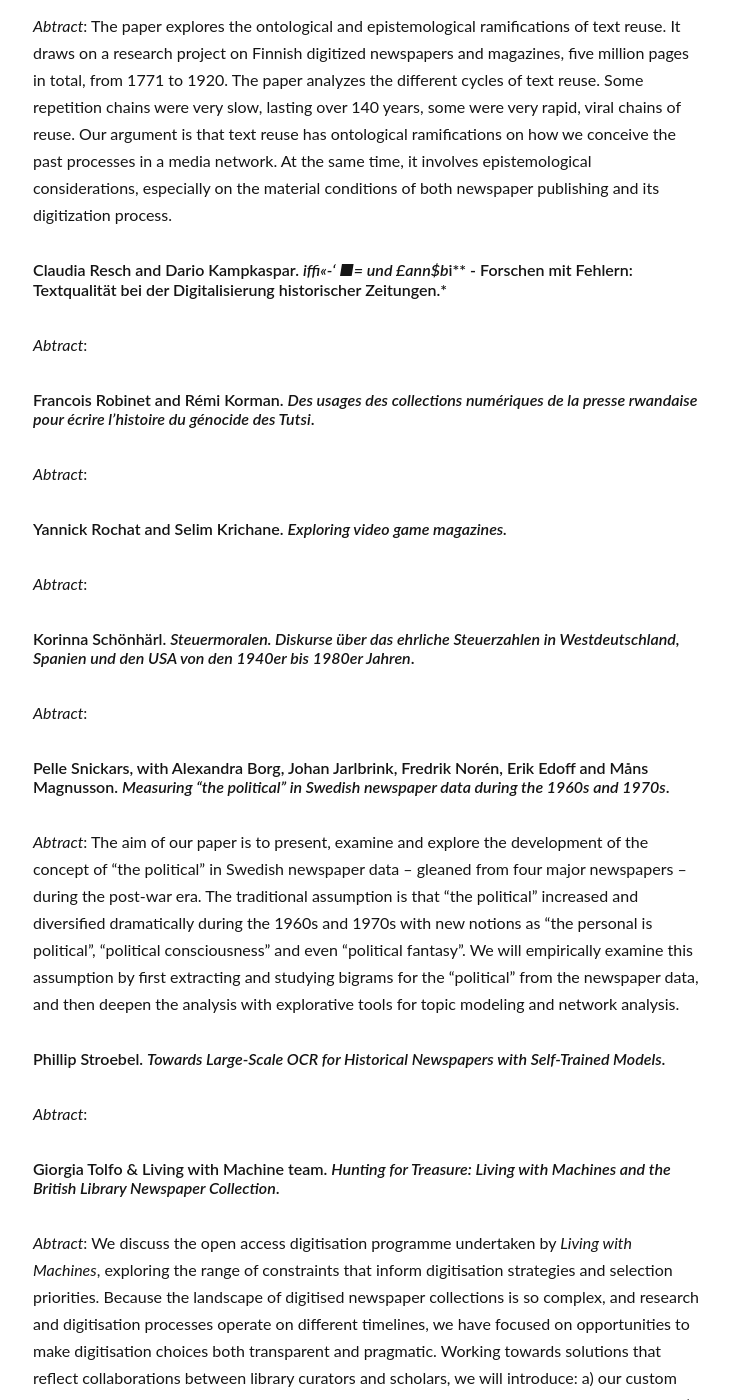
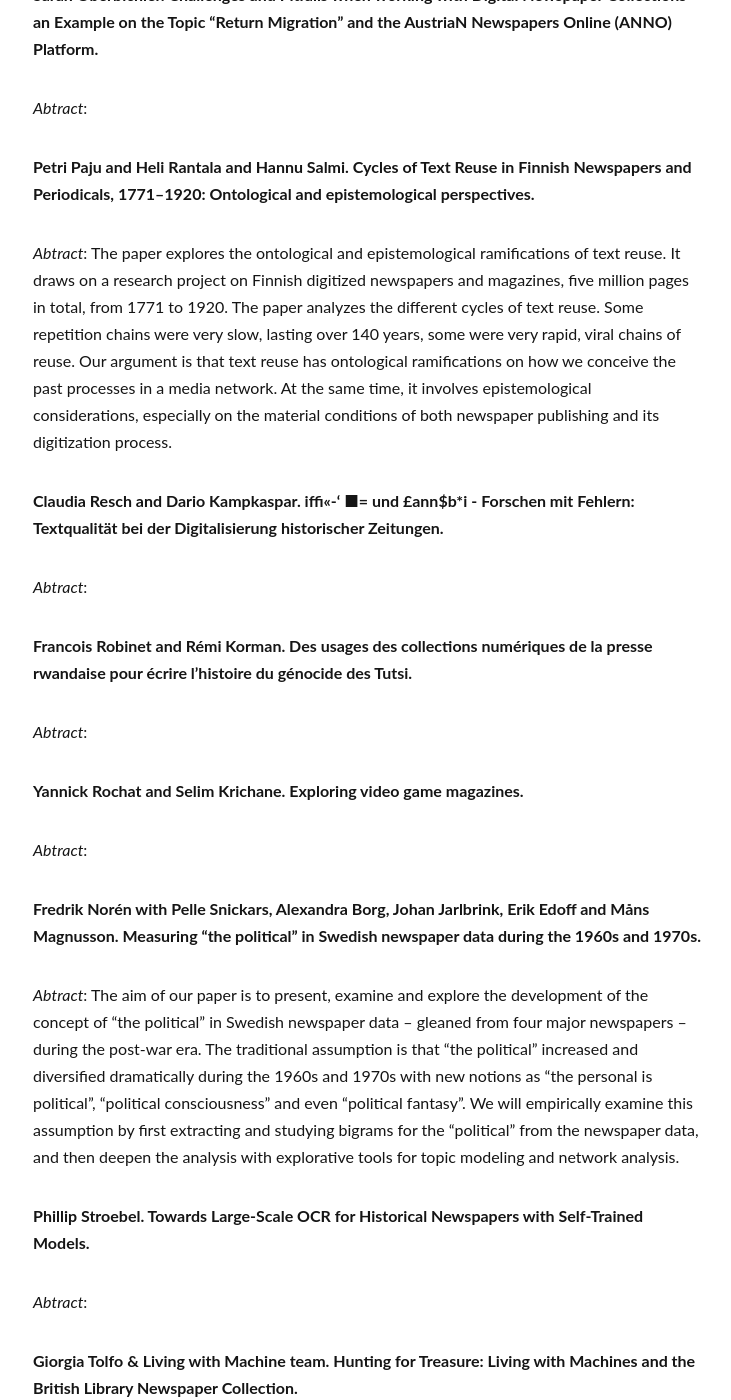
Before and after one commit to impresso/eldorado, a Jekyll site: the page built from _pages/bio-abstracts.md, in a window 1280 px wide and 1400 px high, scrolled down 2409 px. Shown: the whole window, without its empty margins (273-1004 px from the left). Built offline with Jekyll 4.4.1, drawn with Linux system fonts in a browser that asks for light colours; some of the changed text lies outside the part shown.

Commit message:
Update bio-abstracts.md

```diff
--- a/_pages/bio-abstracts.md
+++ b/_pages/bio-abstracts.md
@@ -8,172 +8,115 @@
 
 ---
 
-###### Irene Amstutz and Martin Reisacher. *Historische Zeitungsausschnitte im digitalen Eldorado.*
+**Irene Amstutz and Martin Reisacher. Historische Zeitungsausschnitte im digitalen Eldorado.**
 
 *Abtract*:
 
 
-
-
-
-###### Steven Claeyssens. *Digitised Collections of Historical Publications as Bibliographic Objects: the Delpher Newspaper Case*.
+**Steven Claeyssens. Digitised Collections of Historical Publications as Bibliographic Objects: the Delpher Newspaper Case.**
 
 *Abtract*:
 
 
-
-
-###### Claire-Lise Gaillard. *Feuilleter la presse ancienne par gigaoctets*.
+**Claire-Lise Gaillard. Feuilleter la presse ancienne par gigaoctets.**
 
 *Abtract*:
 
 
-
-
-
-###### Martin Gasteiner and Andreas Enderlin. *Crossing or Intersecting the Emperor´s Desk with digitized Newspaper Data (Arbeitstitel).*
+**Martin Gasteiner and Andreas Enderlin. Crossing or Intersecting the Emperor´s Desk with digitized Newspaper Data.**
 
 *Abtract*:
 
 
-
-###### Martin Grandjean. *Une analyse systématique de la médiatisation des débats de la Société des Nations dans le Journal de Genève*.
+**Martin Grandjean. Une analyse systématique de la médiatisation des débats de la Société des Nations dans le Journal de Genève.**
 
 *Abtract*:
 
 
-
-
-
-###### Malorie Guilbaud Perez. *Analyser un processus mémoriel au travers des archives de presse numérisées et physiques : l’exemple du Triangle Fire*.
+**Malorie Guilbaud Perez. Analyser un processus mémoriel au travers des archives de presse numérisées et physiques : l’exemple du Triangle Fire.**
 
 *Abtract*:
 
 
-
-
-
-###### Christoph Hanzig, Martin Munke and Michael Thoß. *Digitizing and presenting a Nazi newspaper – the example "Der Freiheitskampf"*.
+**Christoph Hanzig, Martin Munke and Michael Thoß. Digitizing and presenting a Nazi newspaper – the example "Der Freiheitskampf".**
 
 *Abtract*: The Saxon daily newspaper [“Der Freiheitskampf”](http://www.hait.tu-dresden.de/ext/forschung/der-freiheitskampf.asp) has been digitized and presented online in order to fill the significant lack of sources about the Saxon NSDAP. The editors are systematically indexing the content of its articles as well as compiling and categorizing the Saxon-related articles in a relational database. The talk will address several aspects of using digitized newspapers as a historical source, namely how to  a) offer a more critical approach to digital print sources by means of content-based indexing, than OCR; b) contextualize a newspaper collection by using standardized data; and c) engage with legal and moral questions relating to the digital presentation of an ideologically highly tainted source collection.Tackling these issues from the perspective of a research institution and of a provider of a research infrastructure allows discussing different points of views on the mass-digitalization of historical newspapers.
 
 
-
-
-
-###### Zoé Kergomard. *Les journaux numérisés comme première « sonde »? Le traitement médiatique de l’abstention électorale dans l’après-guerre*.
+**Zoé Kergomard. Les journaux numérisés comme première « sonde »? Le traitement médiatique de l’abstention électorale dans l’après-guerre.**
 
 *Abtract*:
 
 
-
-
-###### Erik Koenen, Simon Sax and Falko Krause. *Die "Berliner Volkszeitung" (1853–1944) aus der Distanz lesen. Praxis und Perspektiven des "Distant Reading" von digitalisierten Zeitungen.*
+**Erik Koenen, Simon Sax and Falko Krause. Die "Berliner Volkszeitung" (1853–1944) aus der Distanz lesen. Praxis und Perspektiven des "Distant Reading" von digitalisierten Zeitungen.**
 
 *Abtract*:
 
 
-
-
-###### Monika Kovarova-Simecek. *Cultural History of Financial News in Vienna (1771-1914) – A historical analysis using ANNO/ÖNB digital repository and ÖNBLabs.*
+**Monika Kovarova-Simecek. Cultural History of Financial News in Vienna (1771-1914) – A historical analysis using ANNO/ÖNB digital repository and ÖNBLabs.**
 
 *Abtract*: The talk illustrates how ANNO together with digital tools of ONBLabs can be used to explore the cultural history of financial news in Vienna from the foundation of the Vienna Stock Exchange in 1771 until its temporary closure in 1914. A keyword-based approach was used to extract and statistically analyse a data set of 4 million hits from 174 historical newspapers. The discovered patterns provide information about i.a. which newspapers and audiences were relevant in the evolvement of financial journalism in Austria, to what extent financial press emerged, and which social discourses were held on the occasion of this development.
 
 
-
-###### Suzanna Krivulskaya. *The Crimes of Preachers: Religion, Scandal, and the Trouble with Digitized Archives.*
+**Suzanna Krivulskaya. The Crimes of Preachers: Religion, Scandal, and the Trouble with Digitized Archives.**
 
 *Abtract*: Late-nineteenth century U.S. newspapers provide a rich archive of the scandalous. Their rapid digitization has allowed historians access to an unprecedented volume of data. Yet nineteenth-century North American newspaper editors were not always reliable narrators of the past: they reprinted others’ stories, embellished key details, and sensationalized their narratives to sell copy. Focusing specifically on sex scandals involving Protestant pastors, this paper interrogates the possibilities and limitations of working with digitized newspapers in the age of big data.
 
-
-
-
-###### Pierre-Carl Langlais. *Classified news*.
+**Pierre-Carl Langlais. Classified news.**
 
 *Abtract*:
 
 
-
-
-###### Sarah Oberbichler. *Challenges and Pitfalls when working with Digital Newspaper Collections - an Example on the Topic "Return Migration" and the AustriaN Newspapers Online (ANNO) Platform*.
+**Sarah Oberbichler. Challenges and Pitfalls when working with Digital Newspaper Collections - an Example on the Topic "Return Migration" and the AustriaN Newspapers Online (ANNO) Platform.**
 
 *Abtract*:
 
 
-
-
-###### Petri Paju and Heli Rantala and Hannu Salmi. *Cycles of Text Reuse in Finnish Newspapers and Periodicals, 1771–1920: Ontological and epistemological perspectives*.
+**Petri Paju and Heli Rantala and Hannu Salmi. Cycles of Text Reuse in Finnish Newspapers and Periodicals, 1771–1920: Ontological and epistemological perspectives.**
 
 *Abtract*: The paper explores the ontological and epistemological ramifications of text reuse. It draws on a research project on Finnish digitized newspapers and magazines, five million pages in total, from 1771 to 1920. The paper analyzes the different cycles of text reuse. Some repetition chains were very slow, lasting over 140 years, some were very rapid, viral chains of reuse. Our argument is that text reuse has ontological ramifications on how we conceive the past processes in a media network. At the same time, it involves epistemological considerations, especially on the material conditions of both newspaper publishing and its digitization process.
 
 
-
-###### Claudia Resch and Dario Kampkaspar. *iffi«-' ■= und £ann$b*i** - Forschen mit Fehlern: Textqualität bei der Digitalisierung historischer Zeitungen.*
+**Claudia Resch and Dario Kampkaspar. iffi«-' ■= und £ann$b*i** **- Forschen mit Fehlern: Textqualität bei der Digitalisierung historischer Zeitungen.**
 
 *Abtract*:
 
 
-
-
-###### Francois Robinet and Rémi Korman. *Des usages des collections numériques de la presse rwandaise pour écrire l’histoire du génocide des Tutsi*.
+**Francois Robinet and Rémi Korman. Des usages des collections numériques de la presse rwandaise pour écrire l’histoire du génocide des Tutsi.**
 
 *Abtract*:
 
 
-
-
-###### Yannick Rochat and Selim Krichane. *Exploring video game magazines.*
+**Yannick Rochat and Selim Krichane. Exploring video game magazines.**
 
 *Abtract*:
 
 
+**Fredrik Norén with Pelle Snickars, Alexandra Borg, Johan Jarlbrink, Erik Edoff and Måns Magnusson. Measuring "the political" in Swedish newspaper data during the 1960s and 1970s.**
+
+*Abtract*: The aim of our paper is to present, examine and explore the development of the concept of “the political” in Swedish newspaper data – gleaned from four major newspapers – during the post-war era. The traditional assumption is that “the political” increased and diversified dramatically during the 1960s and 1970s with new notions as “the personal is political”,  “political consciousness” and even “political fantasy”. We will empirically examine this assumption by first extracting and studying bigrams for the “political” from the newspaper data, and then deepen the analysis with explorative tools for topic modeling and network analysis.
 
 
-###### Korinna Schönhärl. *Steuermoralen. Diskurse über das ehrliche Steuerzahlen in Westdeutschland, Spanien und den USA von den 1940er bis 1980er Jahren*.
+**Phillip Stroebel. Towards Large-Scale OCR for Historical Newspapers with Self-Trained Models.**
 
 *Abtract*:
 
 
+**Giorgia Tolfo & Living with Machine team. Hunting for Treasure: Living with Machines and the British Library Newspaper Collection.**
+
+*Abtract*: We discuss the open access digitisation programme undertaken by *Living with Machines*, exploring the range of constraints that inform digitisation strategies and selection priorities. Because the landscape of digitised newspaper collections is so complex, and research and digitisation processes operate on different timelines, we have focused on opportunities to make digitisation choices both transparent and pragmatic. Working towards solutions that reflect collaborations between library curators and scholars, we will introduce: a) our custom visualisation tool—the Press Picker—designed to support decision making about digitisation; b) the process of automatic metadata generation from the Newspaper Press Directories, a contemporaneous record of British newspapers.
 
 
-###### Pelle Snickars, with  Alexandra Borg, Johan Jarlbrink, Fredrik Norén, Erik Edoff and Måns Magnusson. *Measuring "the political" in Swedish newspaper data during the 1960s and 1970s*.
+**Andrew Torget. Mapping Texts: Examining the Effects of OCR Noise on Historical Newspaper Collections.**
 
-*Abtract*: The aim of our paper is to present, examine and explore the development of the concept of “the political” in Swedish newspaper data – gleaned from four major newspapers – during the post-war era. The traditional assumption is that “the political” increased and diversified dramatically during the 1960s and 1970s with new notions as “the personal is political”,  “political consciousness” and even “political fantasy”. We will empirically examine this assumption by first extracting and studying bigrams for the “political” from the newspaper data, and then deepen the analysis with explorative tools for topic modeling and network analysis.
+*Abtract*: This paper documents the “Mapping Texts Project,” an experiment focused on the problem of OCR noise in historical newspapers. The purpose of the project was to combine text-mining with data-visualization to measure both OCR noise rates and their effects on how scholars detect meaningful language patterns embedded in large-scale digital newspaper collections.  The project developed two interactive visualizations measuring OCR quality and its effects on detecting language patterns, revealing the depth of the challenges facing humanities scholars seeking greater transparency of OCR data in historical newspaper databases.
 
 
-
-###### Phillip Stroebel. *Towards Large-Scale OCR for Historical Newspapers with Self-Trained Models*.
+**Tobias von Waldkirch. Le locuteur je comme principe d'organisation du discours dans les correspondances particulières du Journal de Genève au XIXe siècle : l’exemple de la couverture de guerre.**
 
 *Abtract*:
 
 
-
-
-###### Giorgia Tolfo & Living with Machine team. *Hunting for Treasure: Living with Machines and the British Library Newspaper Collection*.
-
-*Abtract*: We discuss the open access digitisation programme undertaken by *Living with Machines*, exploring the range of constraints that inform digitisation strategies and selection priorities. Because the landscape of digitised newspaper collections is so complex, and research and digitisation processes operate on different timelines, we have focused on opportunities to make digitisation choices both transparent and pragmatic. Working towards solutions that reflect collaborations between library curators and scholars, we will introduce: a) our custom visualisation tool—the Press Picker—designed to support decision making about digitisation; b) the process of automatic metadata generation from the Newspaper Press Directories, a contemporaneous record of British newspapers.
-
-
-
-
-
-###### Andrew Torget. *Mapping Texts: Examining the Effects of OCR Noise on Historical Newspaper Collections*.
-
-*Abtract*: This paper documents the “Mapping Texts Project,” an experiment focused on the problem of OCR noise in historical newspapers. The purpose of the project was to combine text-mining with data-visualization to measure both OCR noise rates and their effects on how scholars detect meaningful language patterns embedded in large-scale digital newspaper collections.  The project developed two interactive visualizations measuring OCR quality and its effects on detecting language patterns, revealing the depth of the challenges facing humanities scholars seeking greater transparency of OCR data in historical newspaper databases.
-
-
-
-###### Tobias von Waldkirch. *Le locuteur je comme principe d'organisation du discours dans les correspondances particulières du Journal de Genève au XIXe siècle : l’exemple de la couverture de guerre.*
-
-*Abtract*:
-
-
-
-###### Melvin Wevers. *Historical Advertisements in Digitized Newspapers as a Lens on the Past.*
+**Melvin Wevers. Historical Advertisements in Digitized Newspapers as a Lens on the Past.**
 
 *Abtract*: Historians have turned their focus to newspaper articles as a proxy of public discourse, while advertisements remain an understudied source of digitized information. This paper focuses on two aspects of working with extensive collections of advertisements. First, advertisements come in all shapes and sizes, ranging from classifieds, shipping reports to full-page ads. The size and position of these advertisements and particular word usage can help to construct particular subsets of advertisements.  Second, this paper describes how we can use extract textual information from historical advertisements that can be used for historical analysis of trends and particularities.
-
-
- #####
-
- #####
```
Also changed, not shown: other parts of _pages/bio-abstracts.md (+1 -1 lines).
